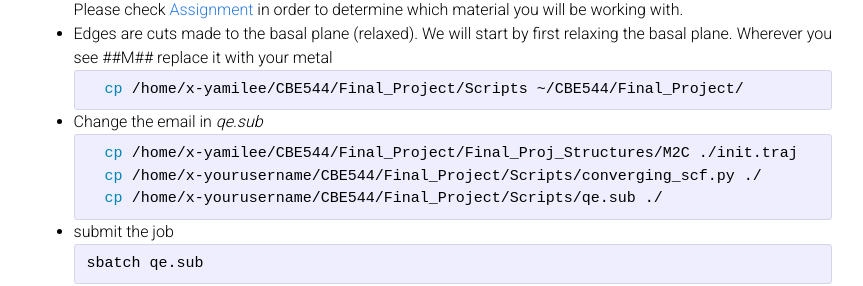
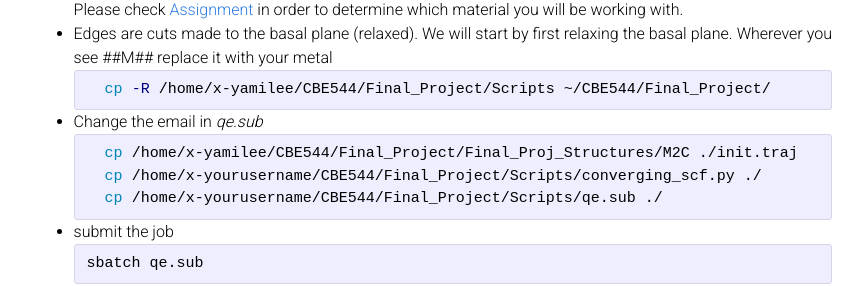
Before and after one commit to UPennCBE544/2023.github.io, a Jekyll site: the page built from ProjectDescription.md, in a window 1280 px wide and 900 px high, scrolled down 2349 px. Shown: the part 179-465 px from the top of the window, without its empty margins (208-1071 px from the left). Built offline with Jekyll 4.4.1, drawn with Linux system fonts in a browser that asks for light colours; our own code applies the rules of GitHub Pages for plain Markdown files.

````diff
--- a/ProjectDescription.md
+++ b/ProjectDescription.md
@@ -98,7 +98,7 @@ Please check [Assignment](ProjectAssignments.md) in order to determine which mat
 - Edges are cuts made to the basal plane (relaxed). We will start by first relaxing the basal plane. Wherever you see ##M## replace it with your metal
 
     ```bash
-    cp /home/x-yamilee/CBE544/Final_Project/Scripts ~/CBE544/Final_Project/
+    cp -R /home/x-yamilee/CBE544/Final_Project/Scripts ~/CBE544/Final_Project/
     ```
 - Change the email in *qe.sub*
     ```bash
````
